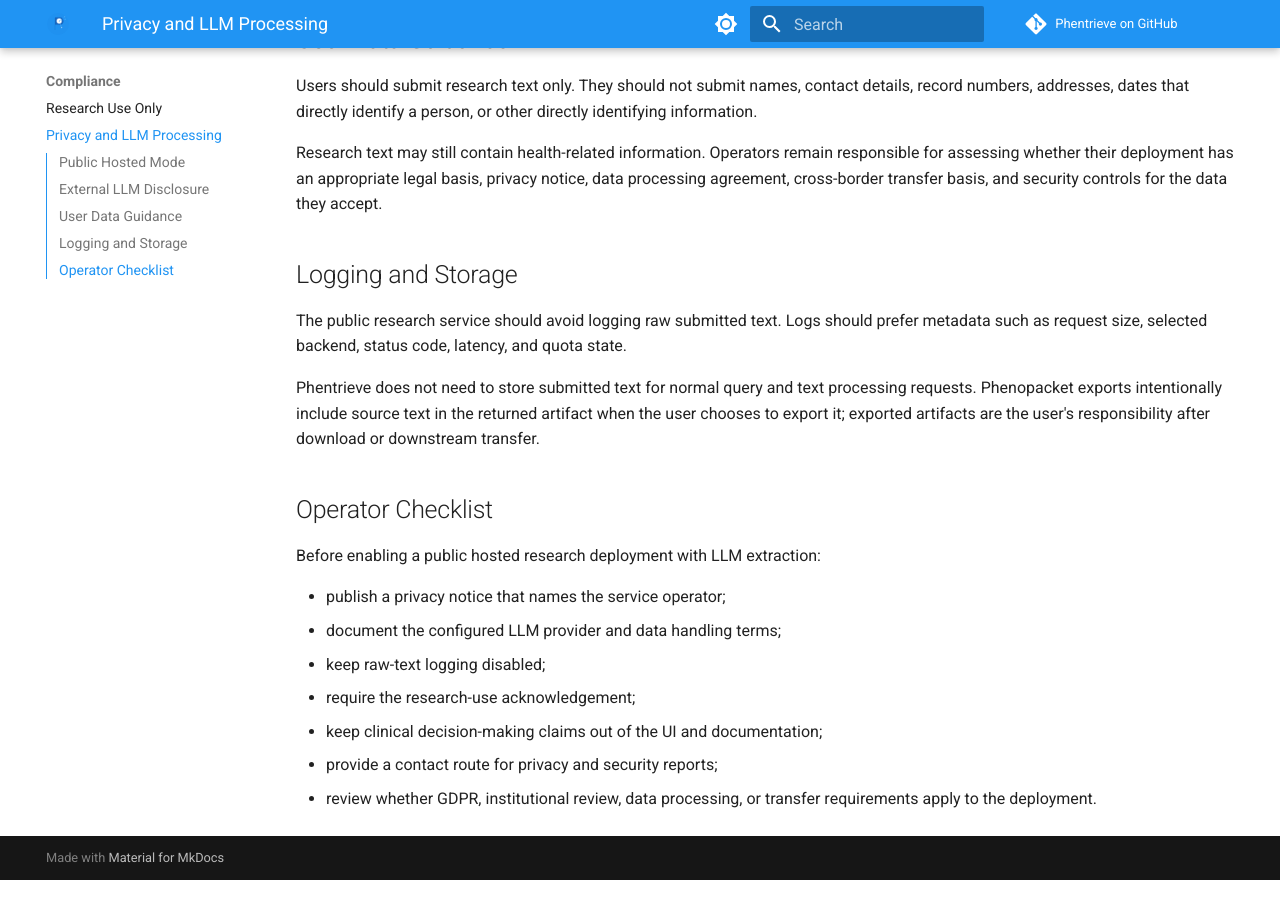
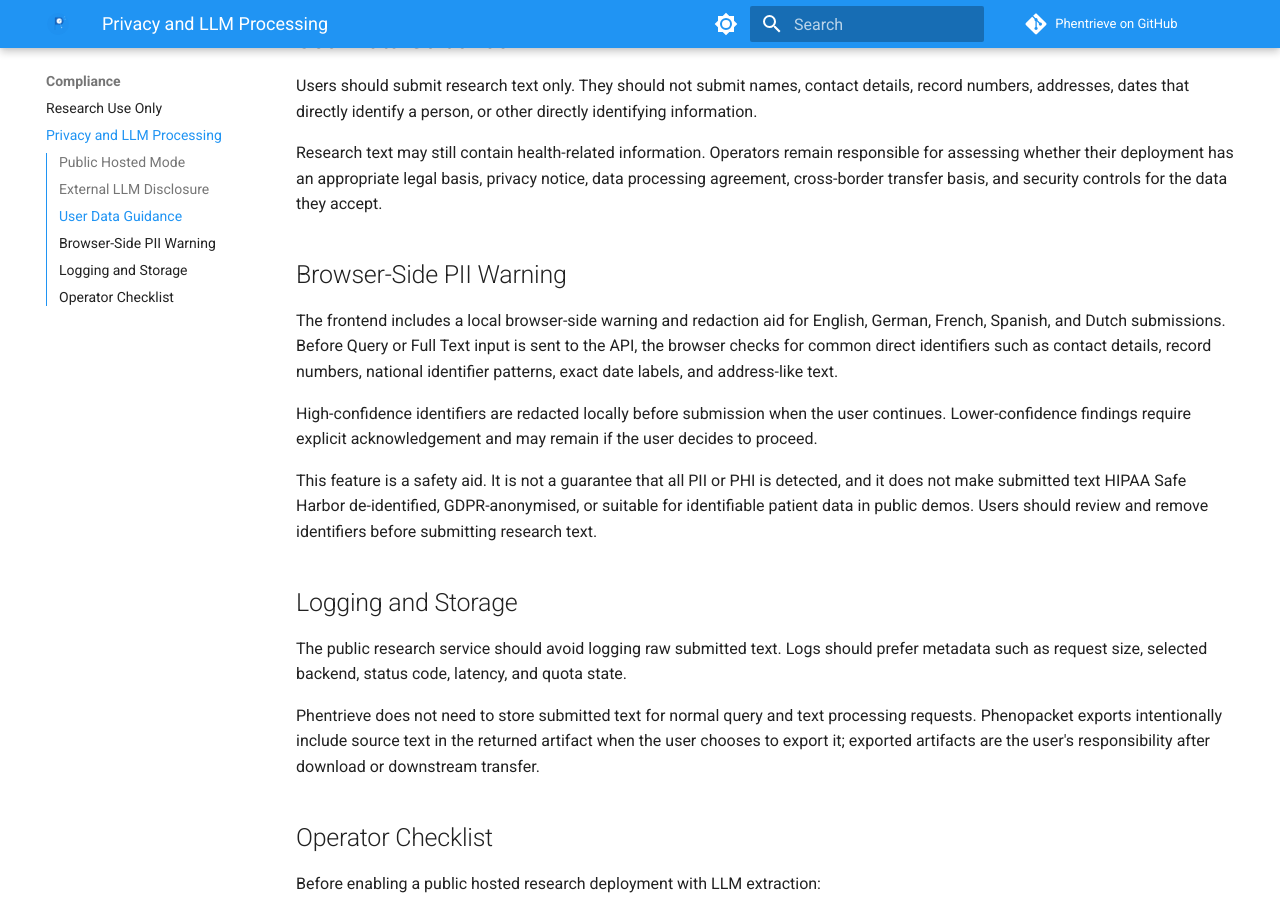
Before and after one commit to berntpopp/phentrieve, an MkDocs documentation site: the page built from docs/compliance/privacy-and-llm-processing.md, in a window 1280 px wide and 900 px high, scrolled down 1277 px. Built offline with MkDocs 1.6.1 and Material for MkDocs 9.7.7, drawn with Linux system fonts in a browser that asks for light colours; comment, search, counter and statistics services are not loaded.

Commit message:
docs: document local PII guard behavior

```diff
--- a/docs/compliance/privacy-and-llm-processing.md
+++ b/docs/compliance/privacy-and-llm-processing.md
@@ -60,6 +60,23 @@
 basis, privacy notice, data processing agreement, cross-border transfer basis,
 and security controls for the data they accept.
 
+## Browser-Side PII Warning
+
+The frontend includes a local browser-side warning and redaction aid for English,
+German, French, Spanish, and Dutch submissions. Before Query or Full Text input
+is sent to the API, the browser checks for common direct identifiers such as
+contact details, record numbers, national identifier patterns, exact date
+labels, and address-like text.
+
+High-confidence identifiers are redacted locally before submission when the user
+continues. Lower-confidence findings require explicit acknowledgement and may
+remain if the user decides to proceed.
+
+This feature is a safety aid. It is not a guarantee that all PII or PHI is
+detected, and it does not make submitted text HIPAA Safe Harbor de-identified,
+GDPR-anonymised, or suitable for identifiable patient data in public demos.
+Users should review and remove identifiers before submitting research text.
+
 ## Logging and Storage
 
 The public research service should avoid logging raw submitted text. Logs should
```
Also changed, not shown: .planning/README.md (+3 -1 lines).
